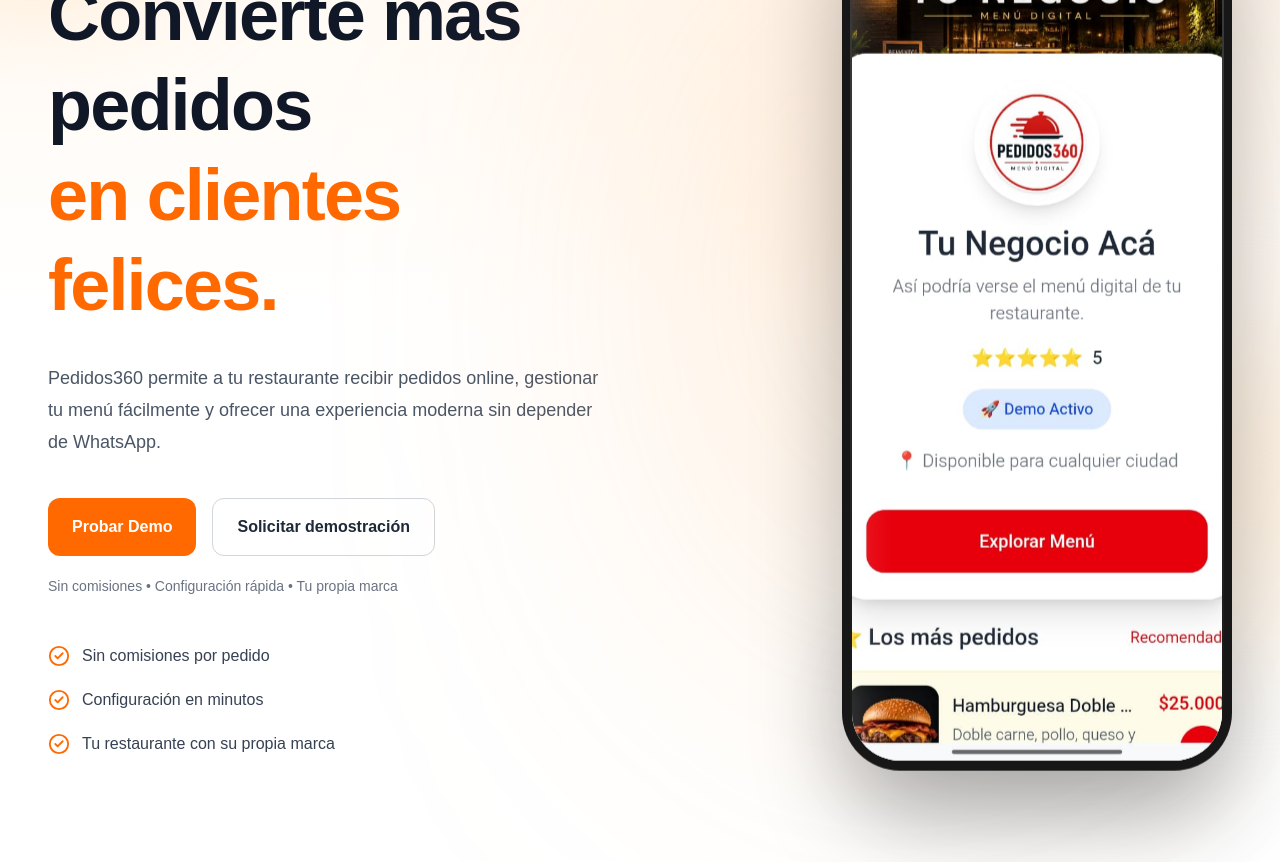
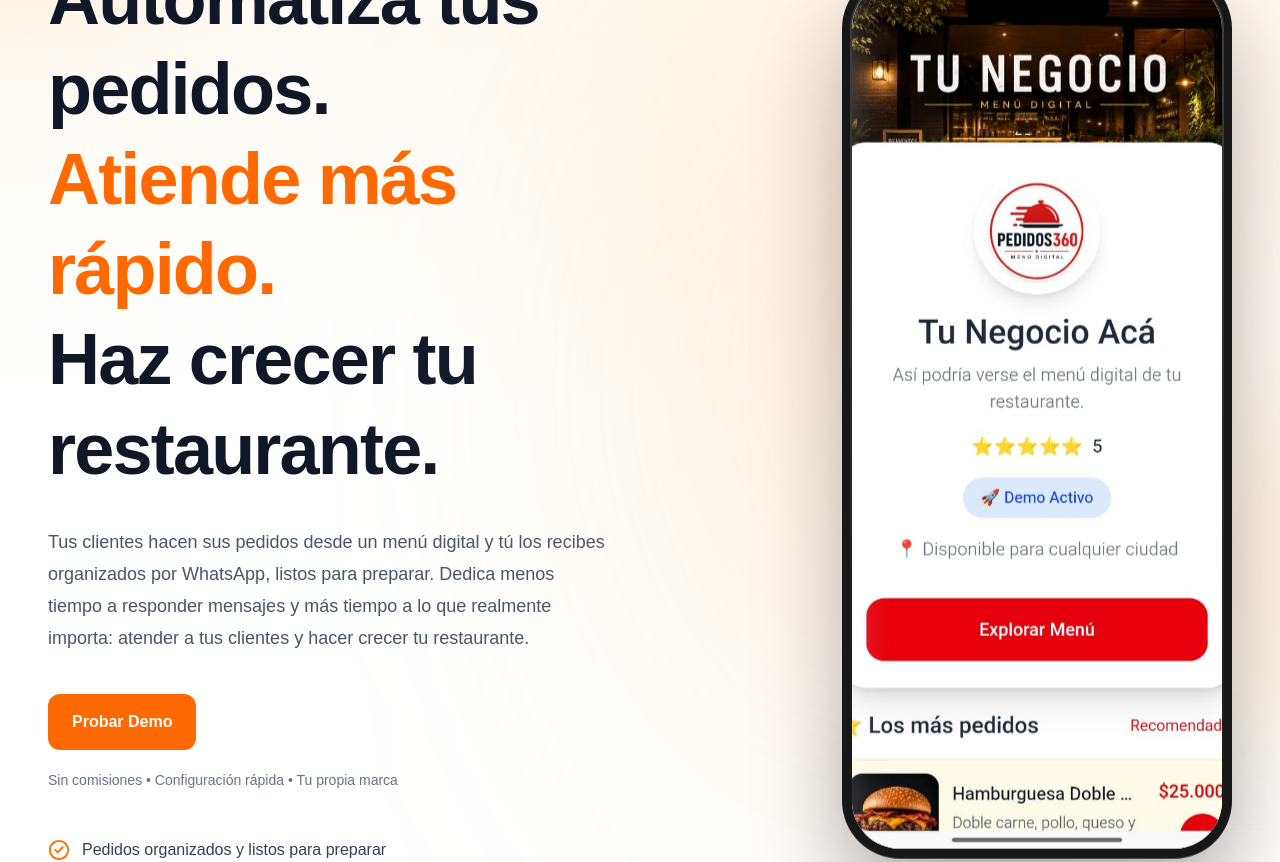
Before and after one commit to pedido360/demo, a Next.js app: page / in a window 1280 px wide. Shown: the part 340-1202 px from the top of the page. Built offline with nearby package versions, Linux system fonts and the light colour scheme.

Commit message:
Mejora de landing de Pedidos360

```diff
--- a/components/landing/Features.tsx
+++ b/components/landing/Features.tsx
@@ -54,6 +54,7 @@
         >
             <div className="mx-auto max-w-7xl px-6">
 
+                {/* Header */}
                 <div className="mx-auto max-w-3xl text-center">
 
                     <span className="inline-flex rounded-full border border-orange-200 bg-orange-50 px-4 py-2 text-sm font-semibold text-orange-600">
@@ -71,6 +72,7 @@
 
                 </div>
 
+                {/* Cards */}
                 <div className="mt-16 grid gap-6 md:grid-cols-2 xl:grid-cols-3">
 
                     {features.map((feature) => {
@@ -79,9 +81,9 @@
                         return (
                             <div
                                 key={feature.title}
-                                className="group rounded-3xl bg-white p-8 shadow-sm ring-1 ring-gray-100 transition-all duration-300 hover:-translate-y-2 hover:shadow-xl hover:ring-orange-200"
+                                className="group rounded-3xl bg-white p-8 text-center shadow-sm ring-1 ring-gray-100 transition-all duration-300 hover:-translate-y-2 hover:shadow-xl hover:ring-orange-200 lg:text-left"
                             >
-                                <div className="flex h-16 w-16 items-center justify-center rounded-2xl bg-orange-100 text-orange-600 transition-all duration-300 group-hover:bg-orange-500 group-hover:text-white">
+                                <div className="mx-auto flex h-16 w-16 items-center justify-center rounded-2xl bg-orange-100 text-orange-600 transition-all duration-300 group-hover:bg-orange-500 group-hover:text-white lg:mx-0">
                                     <Icon className="h-8 w-8" />
                                 </div>
 
--- a/components/landing/Pricing.tsx
+++ b/components/landing/Pricing.tsx
@@ -11,7 +11,7 @@
 ];
 
 const whatsappUrl =
-    "https://wa.me/TUNUMERO?text=Hola%20👋%0A%0AQuiero%20iniciar%20con%20Pedidos360%20para%20mi%20restaurante.%0A%0AMe%20gustaría%20coordinar%20la%20contratación%20del%20servicio%20y%20comenzar%20la%20personalización%20de%20mi%20menú%20digital.%0A%0AQuedo%20atento%20para%20iniciar%20el%20proceso.";
+    "https://wa.me/573180972943?text=Hola%20👋%0A%0AQuiero%20iniciar%20con%20Pedidos360%20para%20mi%20restaurante.%0A%0AMe%20gustaría%20coordinar%20la%20contratación%20del%20servicio%20y%20comenzar%20la%20personalización%20de%20mi%20menú%20digital.%0A%0AQuedo%20atento%20para%20iniciar%20el%20proceso.";
 
 export default function Pricing() {
     const [starting, setStarting] = useState(false);
@@ -34,33 +34,29 @@
                 className="bg-gradient-to-br from-orange-500 via-orange-600 to-red-600 py-24"
             >
                 <div className="mx-auto max-w-7xl px-6">
-
                     <div className="overflow-hidden rounded-[40px] bg-white shadow-2xl">
-
                         <div className="grid lg:grid-cols-2">
-
                             {/* Información */}
 
                             <div className="p-10 lg:p-14">
-
                                 <span className="inline-flex rounded-full bg-orange-100 px-4 py-2 text-sm font-semibold text-orange-600">
                                     El siguiente paso empieza aquí 🚀
                                 </span>
 
-                                <h2 className="mt-6 text-4xl font-extrabold leading-tight text-gray-900 md:text-5xl">
-                                    Hoy empieza la transformación digital de tu restaurante.
+                                <h2 className="mt-6 text-center text-4xl font-extrabold leading-tight text-gray-900 md:text-5xl lg:text-left">
+                                    Hoy empieza la transformación digital de tu
+                                    restaurante.
                                 </h2>
 
-                                <p className="mt-6 text-lg leading-8 text-gray-600">
-                                    Ya conoces cómo funciona Pedidos360.
-                                    Ahora solo queda un paso:
-                                    coordinar la implementación de tu restaurante
-                                    para que muy pronto estés recibiendo pedidos
+                                <p className="mt-6 text-center text-lg leading-8 text-gray-600 lg:text-left">
+                                    Ya conoces cómo funciona Pedidos360. Ahora
+                                    solo queda un paso: coordinar la
+                                    implementación de tu restaurante para que
+                                    muy pronto estés recibiendo pedidos
                                     organizados directamente por WhatsApp.
                                 </p>
 
                                 <div className="mt-10 space-y-5">
-
                                     {benefits.map((item) => (
                                         <div
                                             key={item}
@@ -73,79 +69,77 @@
                                             </span>
                                         </div>
                                     ))}
-
                                 </div>
-
                             </div>
 
                             {/* CTA */}
 
                             <div className="flex flex-col justify-center bg-gray-900 p-10 text-white lg:p-14">
-
-                                <span className="text-sm font-semibold uppercase tracking-[0.3em] text-orange-400">
+                                <span className="text-center text-sm font-semibold uppercase tracking-[0.3em] text-orange-400 lg:text-left">
                                     Comencemos
                                 </span>
 
-                                <h3 className="mt-5 text-4xl font-bold">
-                                    Quiero mi Pedidos360.
+                                <h3 className="mt-5 text-center text-4xl font-bold lg:text-left">
+                                    Activa tu Pedidos360.
                                 </h3>
 
-                                <p className="mt-6 text-lg leading-8 text-gray-300">
-                                    Después de hacer clic coordinaremos contigo la
-                                    contratación del servicio, la personalización
-                                    de tu restaurante y la puesta en marcha de tu
-                                    menú digital.
+                                <p className="mt-6 text-center text-lg leading-8 text-gray-300 lg:text-left">
+                                    Después de hacer clic coordinaremos contigo
+                                    la contratación del servicio, la
+                                    personalización de tu restaurante y la
+                                    puesta en marcha de tu menú digital.
                                 </p>
 
                                 <button
                                     onClick={() => setStarting(true)}
                                     className="mt-10 flex items-center justify-center gap-3 rounded-2xl bg-orange-500 px-8 py-5 text-lg font-bold transition duration-300 hover:scale-105 hover:bg-orange-400"
                                 >
-                                    Quiero mi Pedidos360
+                                    Activar mi Pedidos360
 
                                     <ArrowRight className="h-6 w-6" />
                                 </button>
 
                                 <div className="mt-8 rounded-2xl border border-white/10 bg-white/5 p-5">
-
                                     <p className="font-semibold text-white">
                                         ¿Qué pasará después?
                                     </p>
 
                                     <ul className="mt-4 space-y-3 text-sm text-gray-300">
+                                        <li>
+                                            ✅ Coordinaremos la contratación.
+                                        </li>
 
-                                        <li>✅ Coordinaremos la contratación.</li>
+                                        <li>
+                                            ✅ Personalizaremos tu restaurante.
+                                        </li>
 
-                                        <li>✅ Personalizaremos tu restaurante.</li>
+                                        <li>
+                                            ✅ Configuraremos tu menú digital.
+                                        </li>
 
-                                        <li>✅ Configuraremos tu menú digital.</li>
-
-                                        <li>✅ Comenzarás a recibir pedidos.</li>
-
+                                        <li>
+                                            ✅ Comenzarás a recibir pedidos.
+                                        </li>
                                     </ul>
-
                                 </div>
-
                             </div>
-
                         </div>
-
                     </div>
 
                     {/* Cierre */}
 
                     <div className="mt-20 text-center">
-
                         <h3 className="text-3xl font-bold text-white">
                             Bienvenido a la nueva forma de recibir pedidos.
                         </h3>
 
                         <p className="mt-4 text-lg text-orange-100">
-                            Bienvenido a <span className="font-bold">Pedidos360.</span>
+                            Bienvenido a{" "}
+                            <span className="font-bold">
+                                Pedidos360.
+                            </span>
                         </p>
-
                     </div>
-
                 </div>
             </section>
 
@@ -153,9 +147,7 @@
 
             {starting && (
                 <div className="fixed inset-0 z-50 flex items-center justify-center bg-black/75 backdrop-blur-md">
-
                     <div className="mx-6 max-w-lg rounded-[36px] bg-white p-12 text-center shadow-2xl">
-
                         <div className="mx-auto flex h-24 w-24 items-center justify-center rounded-full bg-orange-100 text-5xl">
                             🚀
                         </div>
@@ -170,17 +162,13 @@
                         </p>
 
                         <div className="mt-10 h-2 overflow-hidden rounded-full bg-gray-200">
-
                             <div className="h-full w-full origin-left animate-pulse rounded-full bg-orange-500" />
-
                         </div>
 
                         <p className="mt-6 text-sm text-gray-500">
                             Abriendo WhatsApp...
                         </p>
-
                     </div>
-
                 </div>
             )}
         </>
--- a/components/landing/hero/LandingHero.tsx
+++ b/components/landing/hero/LandingHero.tsx
@@ -15,35 +15,32 @@
             <Container className="relative py-20 lg:py-28">
                 <div className="grid items-center gap-16 lg:grid-cols-2">
                     {/* Texto */}
-                    <div>
+                    <div className="text-center lg:text-left">
                         <Badge>
-                            🚀 Plataforma para restaurantes
+                            📲 Ahora tus pedidos, directo a tu WhatsApp.
                         </Badge>
 
                         <h1 className="mt-8 text-5xl font-extrabold leading-tight tracking-tight text-gray-900 md:text-6xl xl:text-7xl">
-                            Convierte más pedidos
+                            Automatiza tus pedidos.
                             <br />
                             <span className="text-orange-500">
-                                en clientes felices.
+                                Atiende más rápido.
                             </span>
+                            <br />
+                            Haz crecer tu restaurante.
                         </h1>
 
-                        <p className="mt-8 max-w-xl text-lg leading-8 text-gray-600">
-                            Pedidos360 permite a tu restaurante recibir pedidos online,
-                            gestionar tu menú fácilmente y ofrecer una experiencia moderna
-                            sin depender de WhatsApp.
+                        <p className="mx-auto mt-8 max-w-2xl text-lg leading-8 text-gray-600 lg:mx-0 lg:max-w-xl">
+                            Tus clientes hacen sus pedidos desde un menú digital y tú los
+                            recibes organizados por WhatsApp, listos para preparar.
+                            Dedica menos tiempo a responder mensajes y más tiempo a lo que
+                            realmente importa: atender a tus clientes y hacer crecer tu
+                            restaurante.
                         </p>
 
-                        <div className="mt-10 flex flex-col gap-4 sm:flex-row">
+                        <div className="mt-10 flex justify-center lg:block">
                             <Button href="/demo">
                                 Probar Demo
-                            </Button>
-
-                            <Button
-                                href="#contacto"
-                                variant="secondary"
-                            >
-                                Solicitar demostración
                             </Button>
                         </div>
 
@@ -52,28 +49,28 @@
                         </p>
 
                         <div className="mt-12 grid gap-5 text-gray-700">
-                            <div className="flex items-center gap-3">
+                            <div className="flex items-center justify-center gap-3 lg:justify-start">
                                 <CheckCircle2
                                     className="text-orange-500"
                                     size={22}
                                 />
-                                Sin comisiones por pedido
+                                Pedidos organizados y listos para preparar
                             </div>
 
-                            <div className="flex items-center gap-3">
+                            <div className="flex items-center justify-center gap-3 lg:justify-start">
                                 <CheckCircle2
                                     className="text-orange-500"
                                     size={22}
                                 />
-                                Configuración en minutos
+                                Menos tiempo respondiendo mensajes
                             </div>
 
-                            <div className="flex items-center gap-3">
+                            <div className="flex items-center justify-center gap-3 lg:justify-start">
                                 <CheckCircle2
                                     className="text-orange-500"
                                     size={22}
                                 />
-                                Tu restaurante con su propia marca
+                                Tu menú siempre actualizado
                             </div>
                         </div>
                     </div>
```
Also changed, not shown: components/landing/HowItWorks.tsx (+5 -3 lines), components/landing/Problem.tsx (+4 -4 lines), components/landing/Screenshots.tsx (+31 -6 lines).
